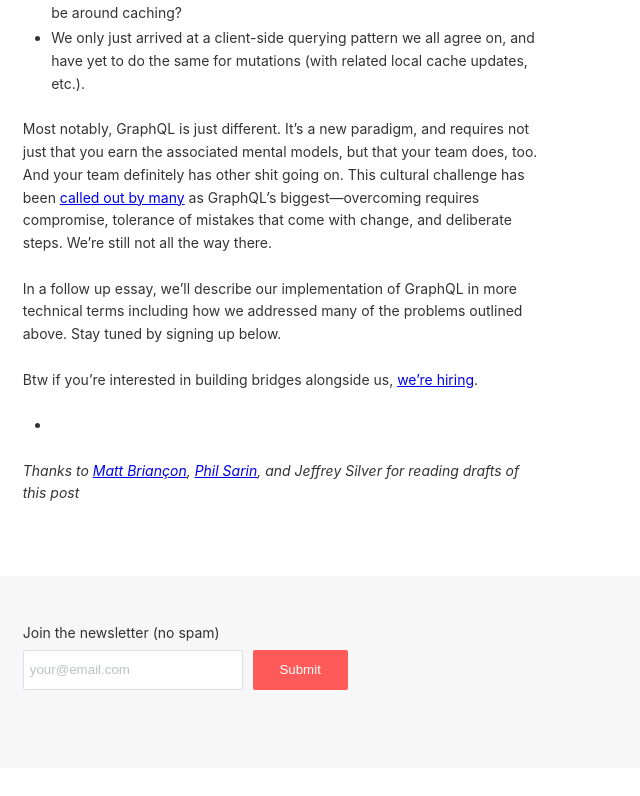
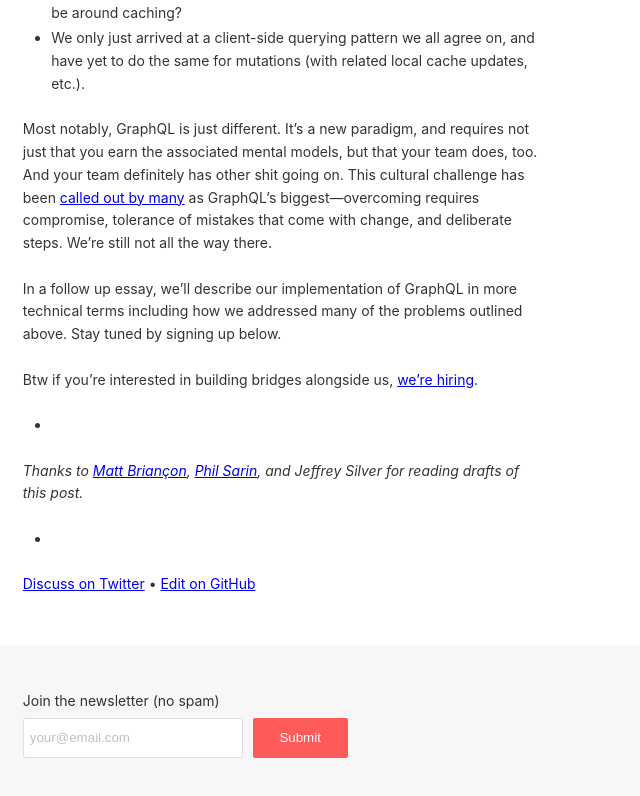
Before and after one commit to madeleinemacneil/ssaber, a Gatsby site: page /why-graphql/ in a window 1280 px wide. Shown: the part 4633-5429 px from the top of the page, without its empty margins (0-640 px from the left). Before the commit the page ends 5401 px from the top, so only its background shows below. Built offline with nearby package versions, Linux system fonts and the light colour scheme; Gatsby itself is replaced by a stand-in of ours; some packages are replaced by stand-ins of ours.

Commit message:
update readme

```diff
--- a/content/essays/why-graphql/index.md
+++ b/content/essays/why-graphql/index.md
@@ -116,4 +116,6 @@ Btw if you’re interested in building bridges alongside us, [we’re hiring](ht
 
 -
 
-_Thanks to [Matt Briançon](https://mattbriancon.com/index.html), [Phil Sarin](https://twitter.com/philsarin), and Jeffrey Silver for reading drafts of this post_
+_Thanks to [Matt Briançon](https://mattbriancon.com/index.html), [Phil Sarin](https://twitter.com/philsarin), and Jeffrey Silver for reading drafts of this post._
+
+-
--- a/src/templates/Post.js
+++ b/src/templates/Post.js
@@ -5,11 +5,22 @@ import Layout from "../components/Layout";
 import SEO from "../components/Seo";
 import { rhythm, scale } from "../utils/typography";
 
+const GITHUB_USERNAME = 'kinney';
+const GITHUB_REPO_NAME = 'ssaber';
+
 class PostTemplate extends React.Component {
   render() {
     const post = this.props.data.markdownRemark;
     const siteTitle = this.props.data.site.siteMetadata.title;
-    const { previous, next } = this.props.pageContext;
+    const { previous, next, slug } = this.props.pageContext;
+
+    const discussUrl = `https://mobile.twitter.com/search?q=${encodeURIComponent(
+      `https://ssaber.com${slug}`
+    )}`;
+    const editUrl = `https://github.com/${GITHUB_USERNAME}/${GITHUB_REPO_NAME}/edit/master/src/pages/${slug.slice(
+      1,
+      slug.length - 1
+    )}/index.md`;
 
     return (
       <Layout location={this.props.location} title={siteTitle}>
@@ -34,6 +45,13 @@ class PostTemplate extends React.Component {
           {post.frontmatter.date}
         </p>
         <div dangerouslySetInnerHTML={{ __html: post.html }} />
+        <a href={discussUrl} target="_blank" rel="noopener noreferrer">
+          Discuss on Twitter
+        </a>
+        {` • `}
+        <a href={editUrl} target="_blank" rel="noopener noreferrer">
+          Edit on GitHub
+        </a>
         <ul
           style={{
             display: `flex`,
```
Also changed, not shown: README.md.
